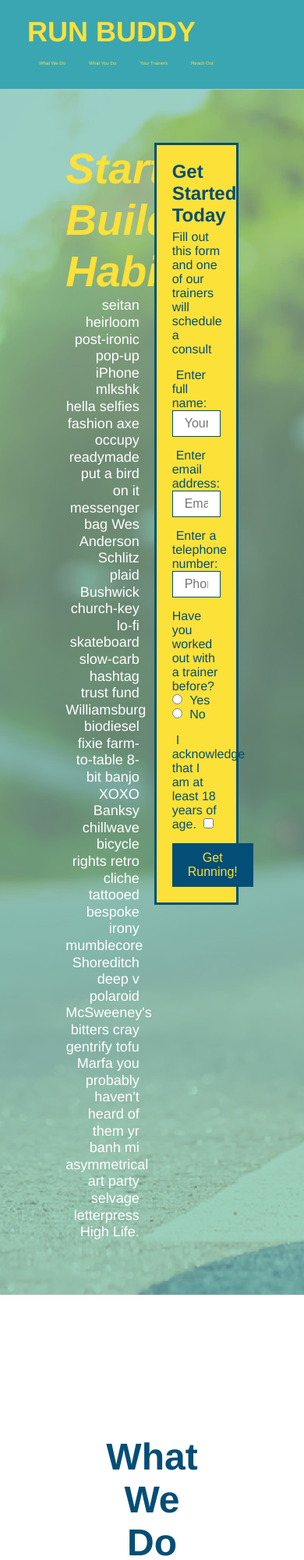
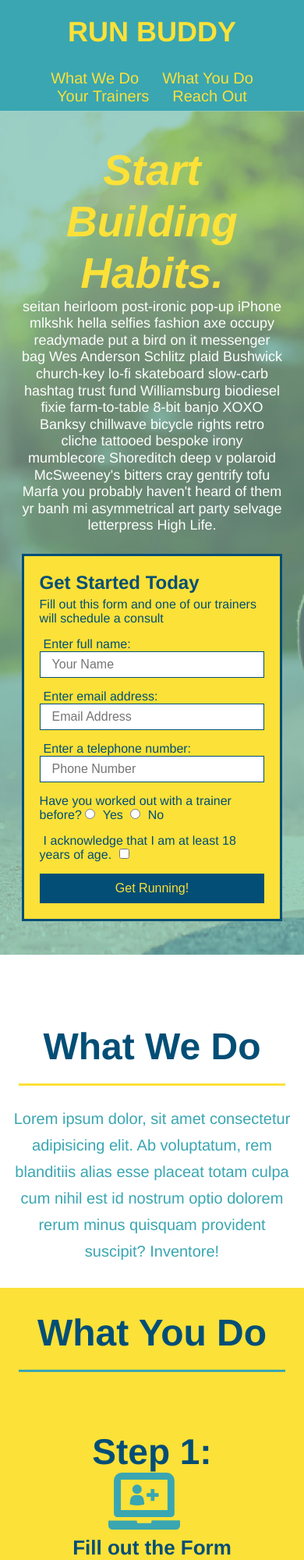
Before and after one commit to nickbanders/run-buddy, a plain HTML site: page index.html in a window 390 px wide. Shown: the top 2000 px of the page at 78% size. Drawn offline with Linux system fonts and the light colour scheme.

Commit message:
add mobile properties

```diff
--- a/assets/css/style.css
+++ b/assets/css/style.css
@@ -341,15 +341,108 @@ font-size: 28px;
 
 /* MEDIA QUERY FOR SMALLER DESKTOP SCREENS AND SMALLER */
 @media screen and (max-width: 980px) {
+    header {
+        padding-bottom: 0;
+        justify-content: center;
+    }
 
+    header h1 {
+        width: 100%;
+        text-align: center;
+    }
+
+    header nav ul {
+        margin-top: 20px;
+        width: 100%;
+        justify-content: center;
+    }
+
+    header nav ul li a {
+        font-size: 20px;
+    }
+
+    footer h2, footer div {
+        text-align: center;
+        width: 100%;
+    }
+
+    .hero-cta, .hero-form {
+        width: 100%;
+    }
+
+    .hero-cta {
+        text-align: center;
+    }
+
+    .section-title {
+        width: 80%;
+    }
+
+    .trainer {
+        flex: 0 70%;
+    }
+
+    .contact-info iframe {
+        flex: 1 100%;
+    }
 }
 
 /* MEDIA QUERY FOR TABLETS AND SMALLER */
 @media screen and (max-width: 768px) {
+    section {
+        padding: 30px 15px;
+    }
 
+    .step h3 {
+        flex: 1 100%;
+        text-align: center;
+    }
+
+    .step-info {
+        flex: 2 100%;
+        text-align: center;
+        justify-content: center;
+    }
+
+    .step-img {
+        flex: 0 32%;
+        text-align: center;
+        justify-content: center;
+    }
+
+    .step-text {
+        flex: 100%;
+    }
 }
 
 /* MEDIA QUERY FOR MOBILE PHONES AND SMALLER */
 @media screen and (max-width: 575px) {
 
+    .hero-form button {
+        width: 100%;
+    }
+
+    .section-title {
+        width: 95%;
+    }
+
+    .intro p {
+        width: 100%;
+    }
+
+    .trainer {
+        flex: 0 100%;
+    }
+
+    .contact-info {
+        text-align: center;
+    }
+
+    .contact-info > * {
+        flex: 0 100%;
+    }
+
+    .contact-form {
+        order: 3;
+    }
 }
```
